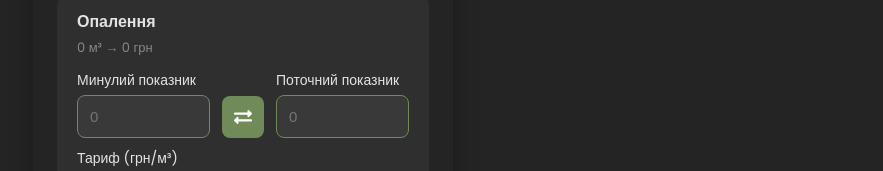
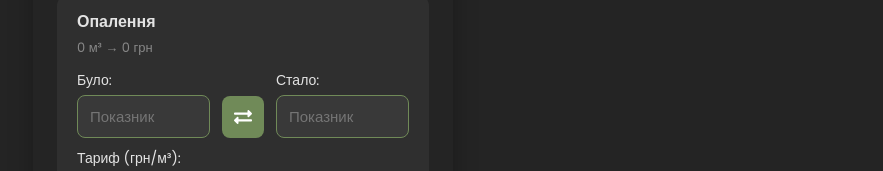
Before and after one commit to qboww/taxifyy, a React (Vite) app: page /utilities in a window 1280 px wide. Shown: the part 224-395 px from the top of the page, without its empty margins (397-1280 px from the left). Built offline with nearby package versions, Linux system fonts and the light colour scheme; no server answers.

Commit message:
fix: labels placement

```diff
--- a/src/components/Forms/UtilitiesCalculator/UtilitiesCalculator.jsx
+++ b/src/components/Forms/UtilitiesCalculator/UtilitiesCalculator.jsx
@@ -26,9 +26,9 @@ const formatRate = (prev, current, tariff, unit) => {
 };
 
 const utilityItems = [
-  { key: "heating", title: "Опалення", unit: "м³", tariffLabel: "Тариф (грн/м³)" },
-  { key: "electricity", title: "Електрика", unit: "kWh", tariffLabel: "Тариф (грн/kWh)" },
-  { key: "water", title: "Вода", unit: "м³", tariffLabel: "Тариф (грн/м³)" },
+  { key: "heating", title: "Опалення", unit: "м³", tariffLabel: "Тариф (грн/м³):" },
+  { key: "electricity", title: "Електрика", unit: "kWh", tariffLabel: "Тариф (грн/kWh):" },
+  { key: "water", title: "Вода", unit: "м³", tariffLabel: "Тариф (грн/м³):" },
 ];
 
 const getConsumption = (prev, current) => Math.max(0, (Number(current) || 0) - (Number(prev) || 0));
@@ -239,10 +239,10 @@ export default function UtilitiesCalculator() {
               </div>
               <div className={styles.cardFieldRow}>
                 <FormInput
-                  label="Минулий показник"
+                  label="Було:"
                   type="number"
                   value={utilities[item.key].prev}
-                  placeholder="0"
+                  placeholder="Показник"
                   className={styles.halfInput}
                   onChange={(value) => updateUtility(item.key, "prev", value)}
                 />
@@ -256,10 +256,10 @@ export default function UtilitiesCalculator() {
                   />
                 </div>
                 <FormInput
-                  label="Поточний показник"
+                  label="Стало:"
                   type="number"
                   value={utilities[item.key].current}
-                  placeholder="0"
+                  placeholder="Показник"
                   className={styles.halfInput}
                   onChange={(value) => updateUtility(item.key, "current", value)}
                 />
--- a/src/components/Forms/UtilitiesCalculator/UtilitiesCalculator.module.css
+++ b/src/components/Forms/UtilitiesCalculator/UtilitiesCalculator.module.css
@@ -201,6 +201,18 @@
   font-size: 14px;
 }
 
+@media (max-width: 640px) {
+  .invisibleLabel {
+    height: 0;
+    margin: 0;
+    padding: 0;
+  }
+
+  .buttonWrapper {
+    justify-content: flex-end;
+  }
+}
+
 .paymentInput,
 .paymentAmount {
   min-width: 0;
```
